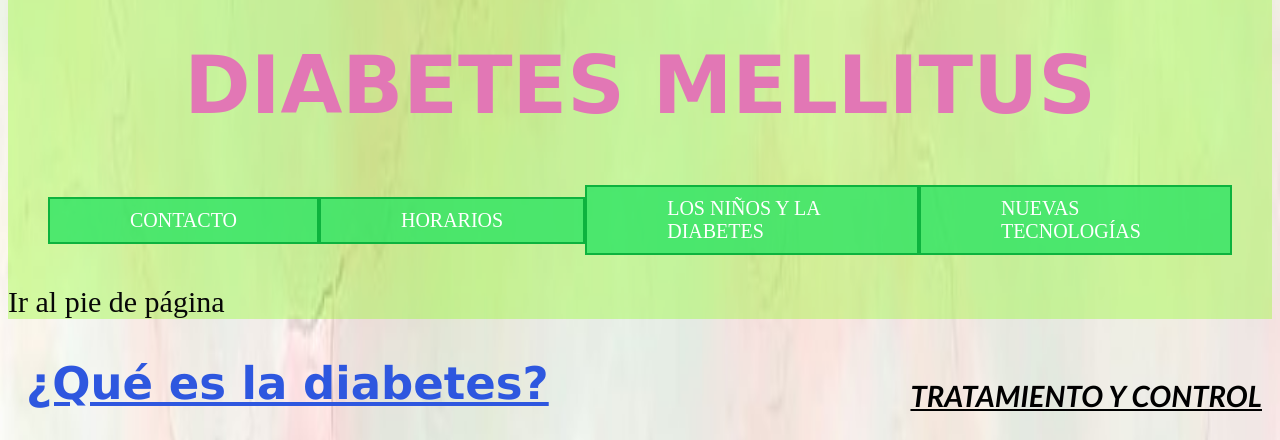
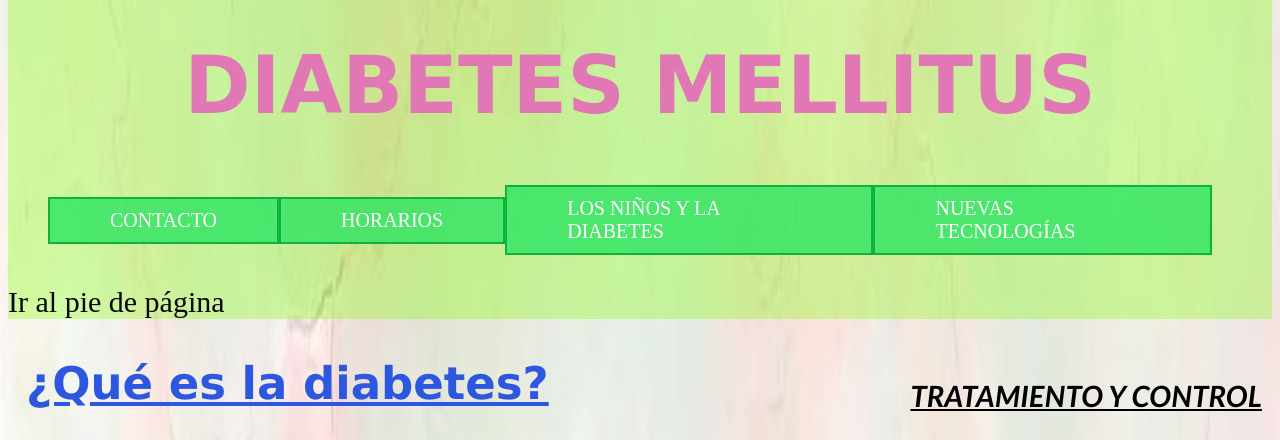
Before and after one commit to NannyT22/clase456.github.io, a plain HTML site: page index.html in a window 1280 px wide. Shown: the part 350-790 px from the top of the page. Drawn offline with Linux system fonts and the light colour scheme.

Commit message:
Add files via upload

```diff
--- a/estilos.css
+++ b/estilos.css
@@ -64,12 +64,12 @@ h1 {
     flex-direction: row;
     align-items: center;
     justify-content: space-between;
-    padding-right: 40px;
+    padding-right: 60px;
 }
 
 .nav li {
     font-size: 20px;
-    padding: 10px 80px;
+    padding: 10px 60px;
     background-color: #28e460c5;
     border: #0db33e solid 2px;
 
```
